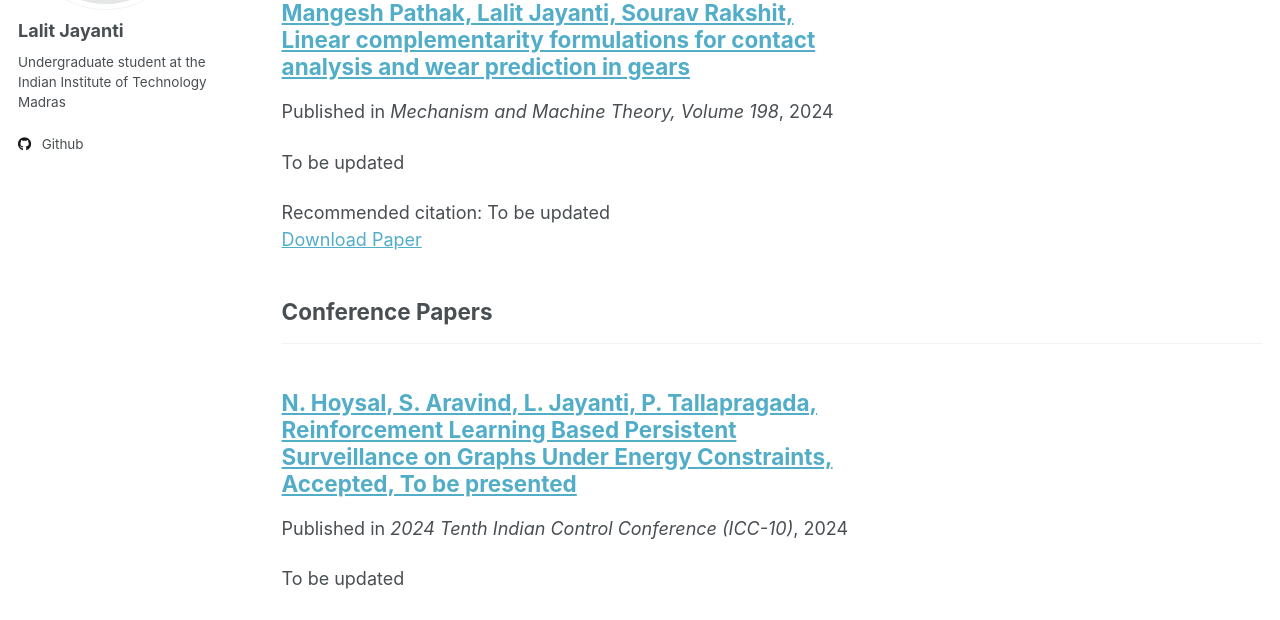
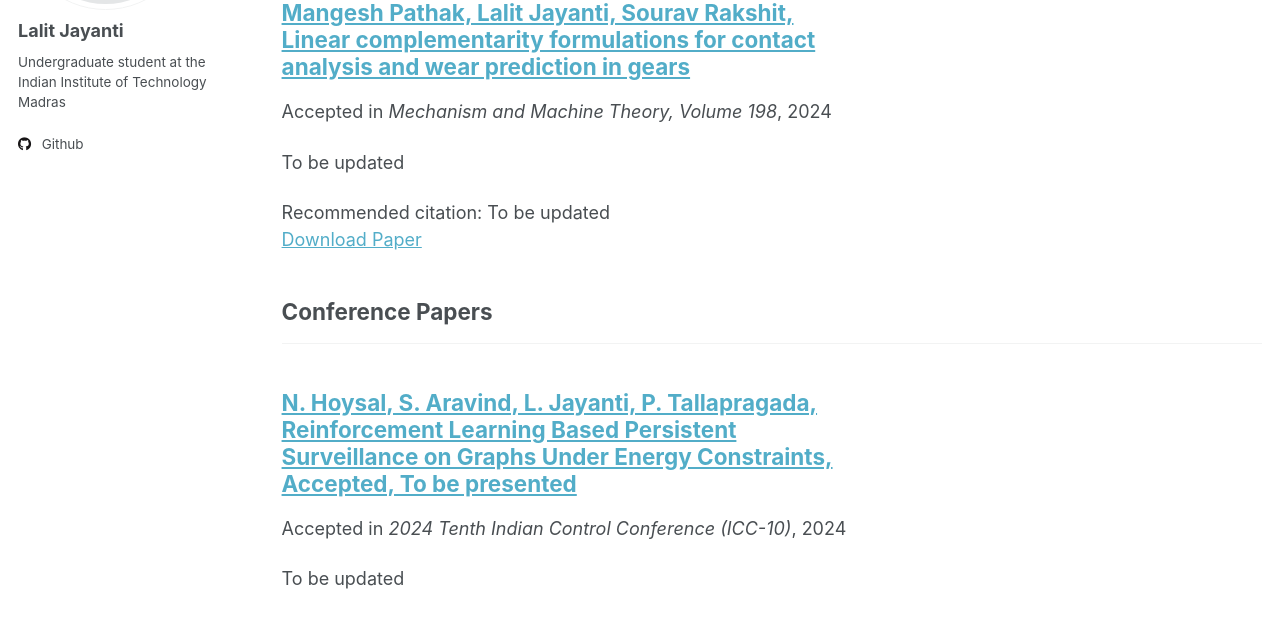
Before and after one commit to NuminousLozenge/NuminousLozenge.github.io, a Jekyll site: the page built from _pages/publications.html, in a window 1280 px wide and 1354 px high. Shown: the part 271-891 px from the top of the window. Built offline with Jekyll 4.4.1, drawn with Linux system fonts in a browser that asks for light colours.

Commit message:
minor fix

```diff
--- a/_includes/archive-single.html
+++ b/_includes/archive-single.html
@@ -40,8 +40,10 @@
 
         {% if post.collection == 'teaching' %}
           <p> {{ post.type }}, <i>{{ post.venue }}</i>, {{ post.date | default: "1900-01-01" | date: "%Y" }} </p>
+        {% elsif post.collection == 'publications' and post.published == 'yes' %}
+          <p>Published in <i>{{ post.venue }}</i>, {{ post.date | default: "1900-01-01" | date: "%Y" }} </p>
         {% elsif post.collection == 'publications' %}
-          <p>Published in <i>{{ post.venue }}</i>, {{ post.date | default: "1900-01-01" | date: "%Y" }} </p>
+          <p>Accepted in <i>{{ post.venue }}</i>, {{ post.date | default: "1900-01-01" | date: "%Y" }} </p>
         {% elsif post.date %}
          <p class="page__date"><strong><i class="fa fa-fw fa-calendar" aria-hidden="true"></i> {{ site.data.ui-text[site.locale].date_label | default: "Published:" }}</strong> <time datetime="{{ post.date | default: "1900-01-01" | date_to_xmlschema }}">{{ post.date | default: "1900-01-01" | date: "%B %d, %Y" }}</time></p>
         {% endif %}
--- a/_layouts/single.html
+++ b/_layouts/single.html
@@ -37,7 +37,6 @@ layout: default
         {% if page.collection == 'teaching' %}
           <p> {{ page.type }}, <i>{{ page.venue }}</i>, {{ page.date | default: "1900-01-01" | date: "%Y" }} </p>
         {% elsif page.venue and page.date and page.published%}
-          <p>Published: {{ page.published }}</p>
           <p>Published in <i>{{ page.venue }}</i>, {{ page.date | default: "1900-01-01" | date: "%Y" }} </p>
         {% elsif page.venue and page.date%}
           <p>Accepted in <i>{{ page.venue }}</i>, {{ page.date | default: "1900-01-01" | date: "%Y" }} </p>
```
